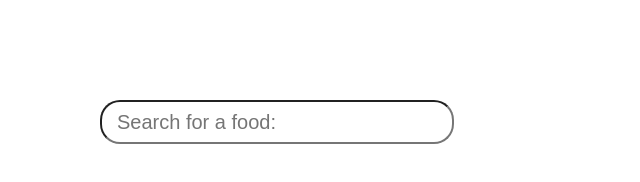
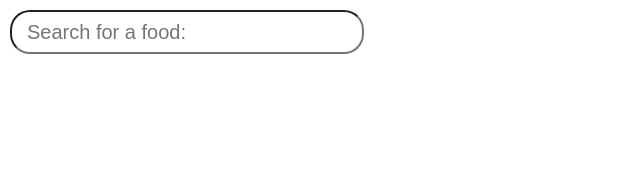
Before and after one commit to isharghura/food-tracker, a plain HTML site: page index.html in a window 1280 px wide. Shown: the whole page, without its empty margins (0-640 px from the left). Drawn offline with Linux system fonts and the light colour scheme.

Commit message:
edited searchbar style

```diff
--- a/styles.css
+++ b/styles.css
@@ -17,7 +17,7 @@ body {
     height: 40px;
     padding: 0px 15px;
     width: 25%;
-    margin: 100px;
+    margin: 10px;
     font-size: 20px;
 }
 
```
